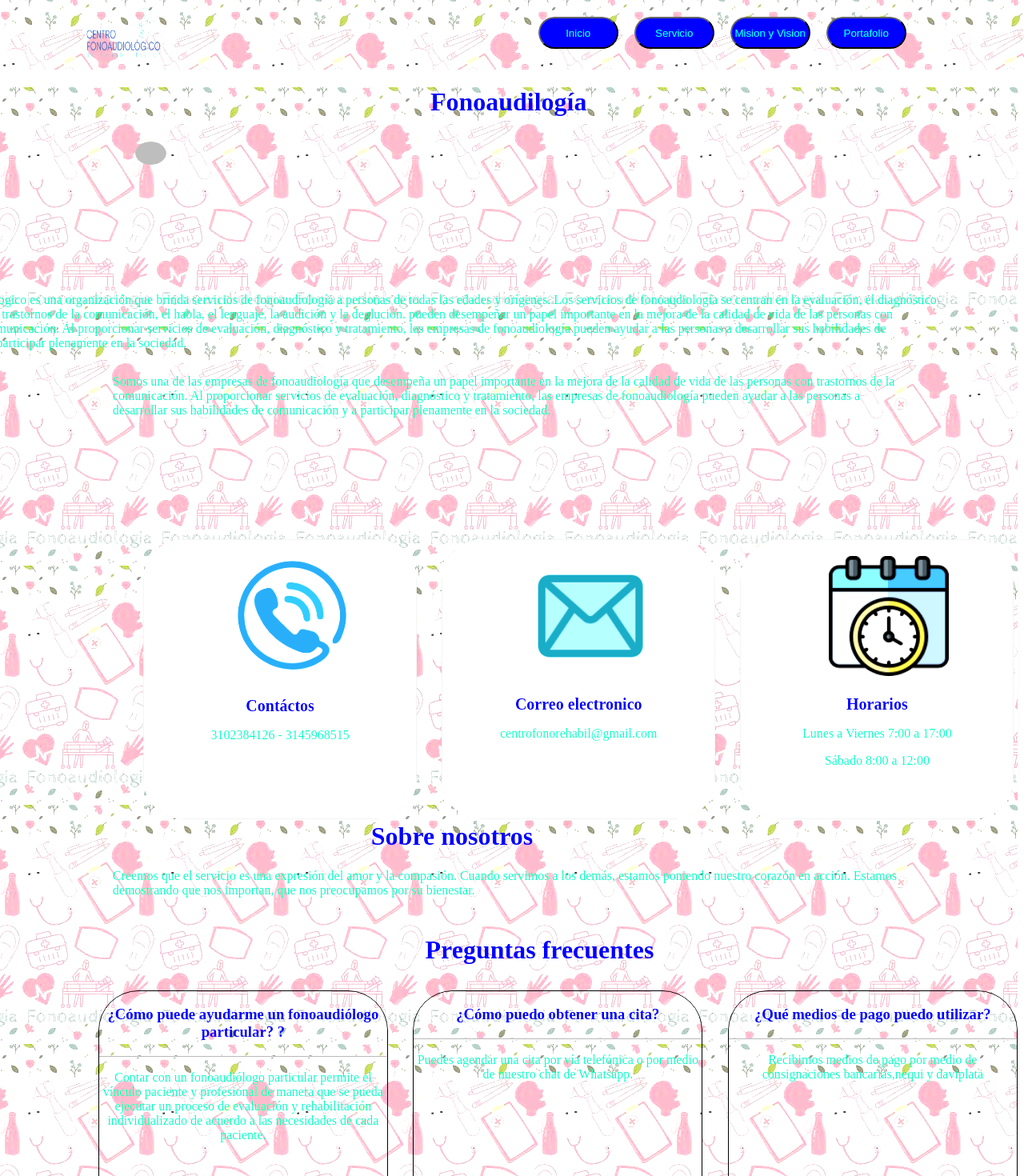
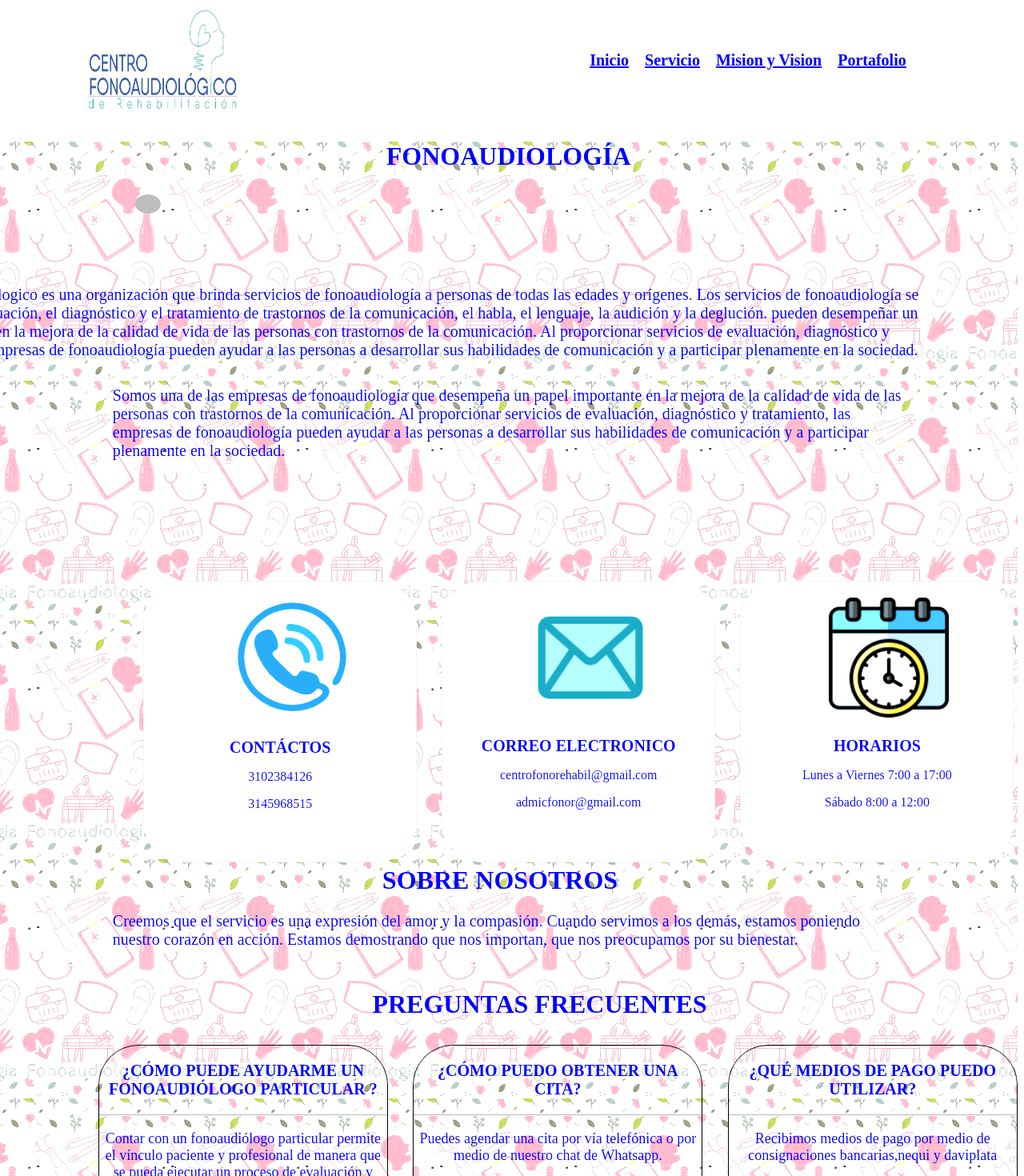
Before and after one commit to AndresMosquera9005/fonoActualizacion_1, a React (Vite) app: page / in a window 1280 px wide. Shown: the top 1470 px of the page at 80% size. Built offline with nearby package versions, Linux system fonts and the light colour scheme; grey boxes are pictures that could not be loaded.

Commit message:
subida jueves 30/11/2023 (10 cambios)

```diff
--- a/src/Components/Estilos/Home.css
+++ b/src/Components/Estilos/Home.css
@@ -1,16 +1,25 @@
 body{
     font-family: cursive;
 }
+
 .datosTitulo{
     color: blue;
     text-align: center;
     font-family: cursive;
 }
 
+.sobreNosotros{
+    color: blue;
+    margin-left: 120px;
+    font-family: cursive;
+    font-weight: 700;
+}
+
 .numberphome{
-    color:mediumspringgreen !important ;
+    color:blue !important ;
     font-family: cursive;
     text-align: center;
+    font-weight: 500 !important;
 }
 
 .card {
@@ -28,6 +37,8 @@ body{
 .parafoColor {
     text-align: center;
     color: black !important;
+    font-size: 20px;
+
 }
 
 /* .parrafoUno{
@@ -42,8 +53,8 @@ body{
 }
 
 #parrafoPrincipal{
-    color:mediumspringgreen !important;
-    margin-top: 20% !important;
+    color:blue !important;
+    margin-top: 12% !important;
     margin-left: -40% !important;
     margin-right: 10%;
     text-align: start;
@@ -59,10 +70,11 @@ body{
 }
 
 .parrafo{
-    color:mediumspringgreen;
+    color:blue;
     margin-left: 20%;
     margin-right: 10% ;
     margin-top: 1%;
+    font-size: 20px;
 }
 
 .icons {
@@ -146,10 +158,6 @@ body{
     padding-left: 0%;
 }
 
-.description{
-    color: black;
-}
-
 .tituloPortafolio{
     color: blue;
 }
@@ -184,11 +192,12 @@ body{
 .tituloPreguntas{
     color: blue;
     margin-left: 300px;
+    font-family: cursive !important;
 }
 
 .container{
     margin-left: -4%;
-
+    font-family: cursive;
 }
 
 .cardPreguntas{
@@ -203,12 +212,22 @@ body{
 
 .h3TitulosPreguntas{
     color: blue;
+    font-family: cursive;
+    font-size: 20px;
 }
 .pSutitulosPreguntas{
-    color: mediumspringgreen ;
+    color: blue;
+    font-size: 18px;
 }
 
 #div{
     background-image: url("Fondos/tres.jpeg");
     filter: brightness(120%);
 }
+
+
+/* REDES SOCIALES  */
+
+.redesSociales{
+    margin-left: 20%;
+}
--- a/src/Components/Header/Header.css
+++ b/src/Components/Header/Header.css
@@ -32,21 +32,23 @@
 
 
 #LogoHeader{
-    width: 100px;
-    height: 70px;
+    width: 200px;
+    height: 140px;
     margin-left: 100px;
 }
 
 .buttonHeader{
-    color: aqua;
-    background-color: blue;
+    color: blue;
+    font-weight: 700;
+    font-size: 20px;
+    /* background-color: blue;
     padding: 1%;
     width: 100px;
     height: 40px;
-    border-radius: 30px;
+    border-radius: 30px; */
 }
 
-#fondoHeader{
+/* #fondoHeader{
     background-image: url("../Estilos/Fondos/tres.jpeg");
     filter: brightness(120%);
-}
+} */
--- a/src/Components/Header/Header.jsx
+++ b/src/Components/Header/Header.jsx
@@ -11,16 +11,16 @@ const Header = () => {
       <nav id='ListaMenu'>
         <ul>
           <li>
-            <Link to="/"><button className='buttonHeader'>Inicio</button></Link>
+            <Link to="/" className='buttonHeader'>Inicio</Link>
           </li>
           <li>
-            <Link to="/servicio"><button className='buttonHeader'>Servicio</button> </Link>
+            <Link to="/servicio" className='buttonHeader'>Servicio </Link>
           </li>
           <li>
-            <Link to="/misionVision"><button className='buttonHeader'>Mision y Vision</button></Link>
+            <Link to="/misionVision" className='buttonHeader'>Mision y Vision</Link>
           </li>
           <li>
-            <Link to="/portafolio"><button className='buttonHeader'>Portafolio</button></Link>
+            <Link to="/portafolio" className='buttonHeader'>Portafolio</Link>
           </li>
         </ul>
       </nav>
--- a/src/Components/Preguntas/PreguntasCardBox.jsx
+++ b/src/Components/Preguntas/PreguntasCardBox.jsx
@@ -6,23 +6,23 @@ function PreguntasCardBox() {
   return (
     <div className='container'>
       <div>
-        <h1 className='tituloPreguntas'>Preguntas frecuentes</h1>
+        <h1 className='tituloPreguntas'>PREGUNTAS FRECUENTES</h1>
         <Row>
           <Col className='col-md-4'>
             <div className='cardPreguntas'>
-            <h3 className='h3TitulosPreguntas'>¿Cómo puede ayudarme un fonoaudiólogo particular? ?</h3><hr />
+            <h3 className='h3TitulosPreguntas'>¿CÓMO PUEDE AYUDARME UN FONOAUDIÓLOGO PARTICULAR ?</h3><hr />
             <p className='pSutitulosPreguntas'>Contar con un fonoaudiólogo particular permite el vínculo paciente y profesional de manera que se pueda ejecutar un proceso de evaluación y rehabilitación individualizado de acuerdo a las necesidades de cada paciente.</p>
             </div>
           </Col>
           <Col className='col-md-4'>
             <div className='cardPreguntas'>
-              <h3 className='h3TitulosPreguntas'>¿Cómo puedo obtener una cita?</h3><hr />
+              <h3 className='h3TitulosPreguntas'>¿CÓMO PUEDO OBTENER UNA CITA?</h3><hr />
               <p className='pSutitulosPreguntas'>Puedes agendar una cita por vía telefónica o por medio de nuestro chat de Whatsapp.</p>
             </div>
           </Col>
           <Col className='col-md-4'>
             <div className='cardPreguntas'>
-              <h3 className='h3TitulosPreguntas'>¿Qué medios de pago puedo utilizar?</h3><hr />
+              <h3 className='h3TitulosPreguntas'>¿QUÉ MEDIOS DE PAGO PUEDO UTILIZAR?</h3><hr />
               <p className='pSutitulosPreguntas'>Recibimos medios de pago por medio de consignaciones bancarias,nequi y daviplata</p>
             </div>
           </Col>
@@ -33,13 +33,13 @@ function PreguntasCardBox() {
       <Row>
         <Col className='col-md-4'>
           <div className='cardPreguntas'>
-            <h3 className='h3TitulosPreguntas'>¿Cuál es su cobertura del servicio?</h3><hr />
+            <h3 className='h3TitulosPreguntas'>¿CUÁL ES SU COBERTURA DE LOS SERVICIO?</h3><hr />
             <p className='pSutitulosPreguntas'>Contamos con cobertura en todas las zonas de la ciudad de Bogotá.</p>
           </div>
         </Col>
           <Col col-md-4>
             <div className='cardPreguntas'>
-              <h3 className='h3TitulosPreguntas'>¿ Qué horarios tienen disponible? </h3><hr />
+              <h3 className='h3TitulosPreguntas'>¿ QUÉ HORARIOS TIENEN DISPONIBLE? </h3><hr />
               <p className='pSutitulosPreguntas'>Manejamos horarios flexibles, de lunes a viernes de 7:00 AM a 17:00 PM, y los días sábados de 8:00 AM a 12:00 PM.</p>
             </div>
           </Col>
--- a/src/Components/RedesSociales/RedesSociales.jsx
+++ b/src/Components/RedesSociales/RedesSociales.jsx
@@ -14,7 +14,7 @@ const RedesSociales = () => {
     const tiktokLink = `https://www.tiktok.com/@centrofonoaudiolg?_t=8gn675dplt0&_r=1`
 
     return (
-        <div>
+        <div className='redesSociales'>
 
             <a href={whatsappLink} target="_blank" rel="noopener noreferrer" >
                 <FontAwesomeIcon icon={faWhatsapp} id='wtp' className='separacionIconos' />
--- a/src/pages/Home.jsx
+++ b/src/pages/Home.jsx
@@ -5,12 +5,13 @@ import correo from "../icon/correoAzul.png";
 import horario from "../icon/horarioAtencion.png";
 import telefono from "../icon/telefoAzul.png";
 import PreguntasCardBox from '../Components/Preguntas/PreguntasCardBox';
+import RedesSociales from '../Components/RedesSociales/RedesSociales';
 import "../Components/Estilos/Home.css"
 
 function Home() {
   return (
     <div id='div'>
-      <h1 id='fono'>Fonoaudilogía</h1>
+      <h1 id='fono'>FONOAUDIOLOGÍA</h1>
       <Row>
         <Col className="col-md-4" >
           <img src={docD} alt="" className='docD' />
@@ -28,33 +29,36 @@ function Home() {
         <Col className="col-md-4">
           <div className='card'>
             <img className='icons' src={telefono} />
-            <h3 className='datosTitulo'>Contáctos</h3>
-            <p className='numberphome'>3102384126 - 3145968515</p>
+            <h3 className='datosTitulo'>CONTÁCTOS</h3>
+            <p className='numberphome'>3102384126 </p>
+            <p className='numberphome'>3145968515</p>
           </div>
         </Col>
 
         <Col className="col-md-4">
           <div className='card'>
             <img className='icons' src={correo} />
-            <h3 className='datosTitulo'>Correo electronico</h3>
+            <h3 className='datosTitulo'>CORREO ELECTRONICO</h3>
             <p className='numberphome'>centrofonorehabil@gmail.com</p>
+            <p className='numberphome'>admicfonor@gmail.com</p>
           </div>
         </Col>
 
         <Col className="col-md-4">
           <div className='card'>
             <img className='icons' src={horario}/>
-            <h3 className='datosTitulo'>Horarios</h3>
+            <h3 className='datosTitulo'>HORARIOS</h3>
             <p className='numberphome'>Lunes a Viernes 7:00 a 17:00 </p>
             <p className='numberphome'>Sábado 8:00 a 12:00</p>
           </div>
         </Col>
       </Row>
 
-      <h1 className='datosTitulo'>Sobre nosotros</h1>
+      <h1 className='sobreNosotros'>SOBRE NOSOTROS</h1>
       <p className='parrafo'>Creemos que el servicio es una expresión del amor y la compasión. Cuando servimos a los demás, estamos poniendo nuestro corazón en acción. Estamos demostrando que nos importan, que nos preocupamos por su bienestar.</p>
 
       <PreguntasCardBox />
+      <RedesSociales />
     </div>
   )
 }
--- a/src/pages/Portafolio.jsx
+++ b/src/pages/Portafolio.jsx
@@ -7,7 +7,6 @@ import RedesSociales from '../Components/RedesSociales/RedesSociales'
 import "../Components/Estilos/Home.css"
 
 function Portafolio() {
-
   return (
     <div id='fondo'>
       <div>
@@ -53,17 +52,17 @@ function Portafolio() {
       <div>
         <h1 className='tituloPortafolio'>Importancia de la terapia</h1>
         <p className='significados'>Una profesión importante que tiene un impacto positivo en la vida de muchas personas. Los fonoaudiólogos ayudan a las personas a superar los trastornos de la comunicación, lo que puede mejorar su calidad de vida en muchos aspectos.</p>
-        <h1 className='tituloPortafolio'>desempeño fundamental</h1>
+        <h1 className='tituloPortafolio'>Desempeño fundamental</h1>
         <ul className='significados'>
-          <li>EDUCACION: Los fonoaudiólogos trabajan en las escuelas para ayudar a los estudiantes con trastornos del lenguaje y el habla.</li>
+          <li>EDUCACIÓN: Los fonoaudiólogos trabajan en las escuelas para ayudar a los estudiantes con trastornos del lenguaje y el habla.</li>
           <li>SALUD: Los fonoaudiólogos trabajan en los hospitales, las clínicas y otros centros de atención médica para evaluar y tratar a los pacientes con trastornos de la comunicación.</li>
           <li>REHABILITACIÓN: Los fonoaudiólogos trabajan en los centros de rehabilitación para ayudar a las personas que han sufrido lesiones o enfermedades que han afectado a su comunicación.</li>
 
         </ul>
       </div>
       <div>
-        <h1 className='tituloPortafolio'>metodo de evaluacion</h1>
-        <p> utilizan una variedad de métodos de evaluación para determinar la causa de un trastorno de la comunicación. Estos métodos pueden incluir:</p>
+        <h1 className='tituloPortafolio'>Metodo de evaluación</h1>
+        <p className='significados'> Utilizan una variedad de métodos de evaluación para determinar la causa de un trastorno de la comunicación. Estos métodos pueden incluir:</p>
         <ul className='significados'>
           <li>Historia clínica: El fonoaudiólogo recopila información sobre el historial médico, el desarrollo y el comportamiento del paciente.</li>
           <li>Examen físico: El fonoaudiólogo realiza un examen físico de la cabeza, el cuello y la boca del paciente.</li>
--- a/src/pages/Servicio.jsx
+++ b/src/pages/Servicio.jsx
@@ -20,8 +20,8 @@ import "../Components/Servicios/Card.css"
 const Servicio = () => {
   return (
     <>
-      <h1 className='tituloServicio'>Servicios</h1>
       <div id='div' className='tamañosImagenes'>
+        <h1 className='tituloServicio'>Servicios</h1>
         <Row>
           <Col col-md-4>
             <Card
```
Also changed, not shown: src/image/iconosAzules/lenguaje_azul.png (added), src/image/iconosAzules/respiratoria_azul.png (added).
